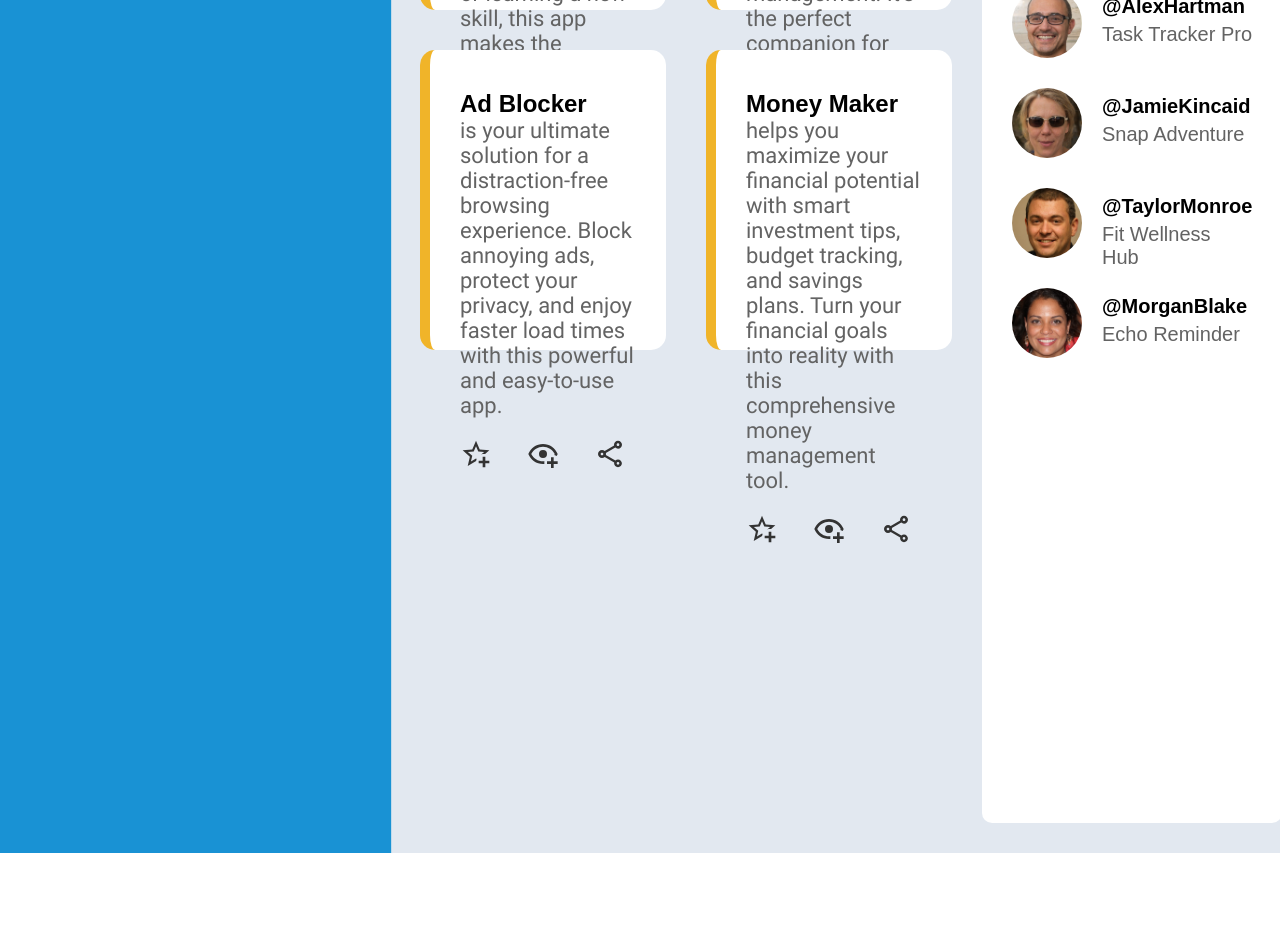
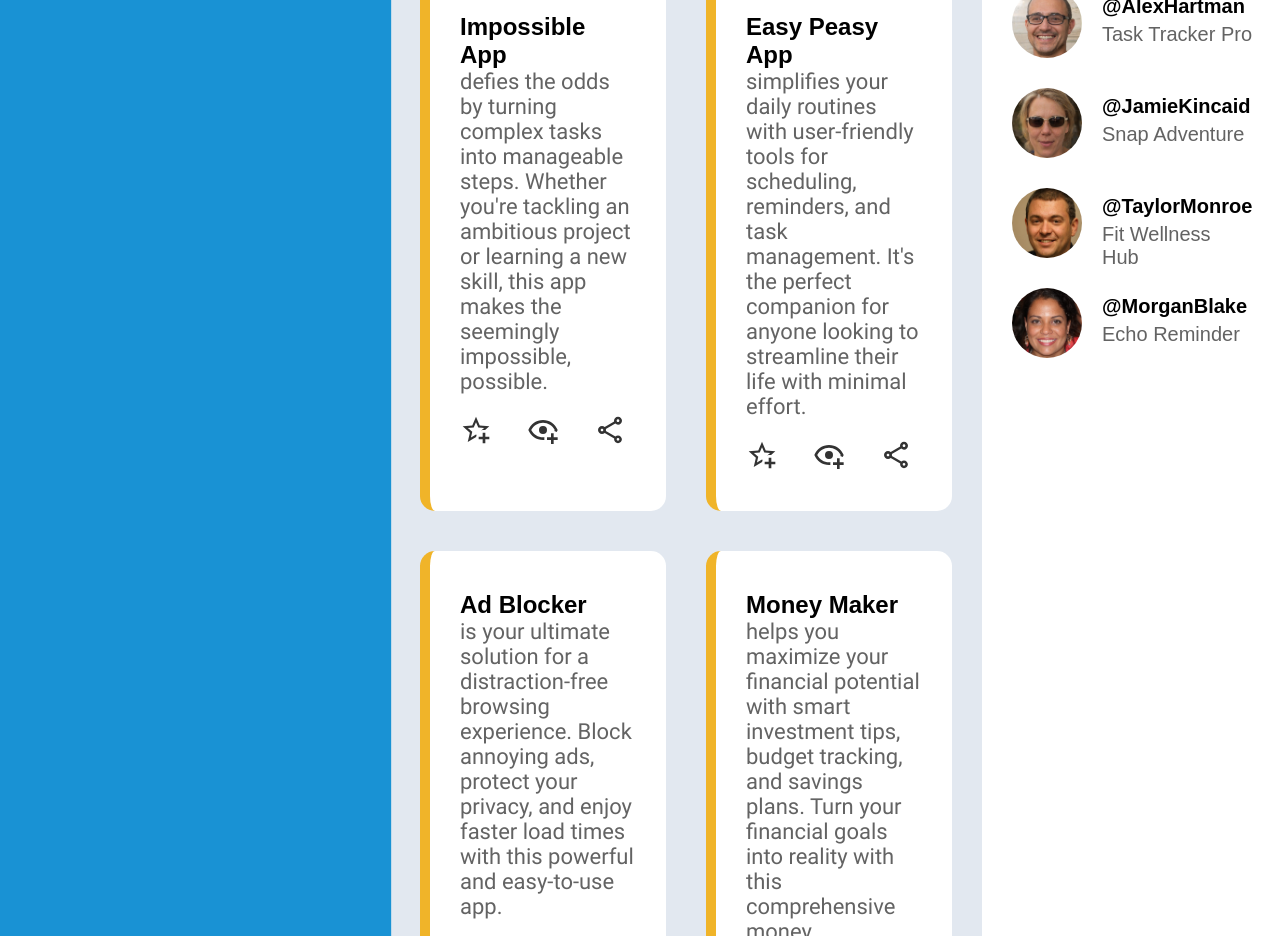
Before and after one commit to Mararovsek99/AdminDashboard, a plain HTML site: page index.html in a window 1280 px wide. Shown: the part 960-1896 px from the top of the page. Before the commit the page ends 1813 px from the top, so only its background shows below. Drawn offline with Linux system fonts and the light colour scheme.

Commit message:
added cursor pointer on buttons

```diff
--- a/style.css
+++ b/style.css
@@ -154,9 +154,11 @@
     background-color: #1992d4 ;
     font-family: Roboto-Bold;
     font-size: 20px;
+    cursor: pointer;
 }
 .headerUp img{
     height: 30px;
+    cursor: pointer;
 }
 #profilePhoto2{
     height: 90px;
@@ -177,7 +179,7 @@ input{
     margin-right: 30px;
     display: grid;
     grid-template-columns: 1fr 1fr;
-    grid-template-rows: repeat(auto-fill, 300px) ;
+    grid-template-rows: repeat(auto-fill, min-content) ;
     gap: 40px;;
 }
 .projects > div {
@@ -190,6 +192,7 @@ input{
 }
 .projects img{
     height: 32px;
+    cursor: pointer;
 }
 .projects p{
     font-family: Roboto-Medium;
```
